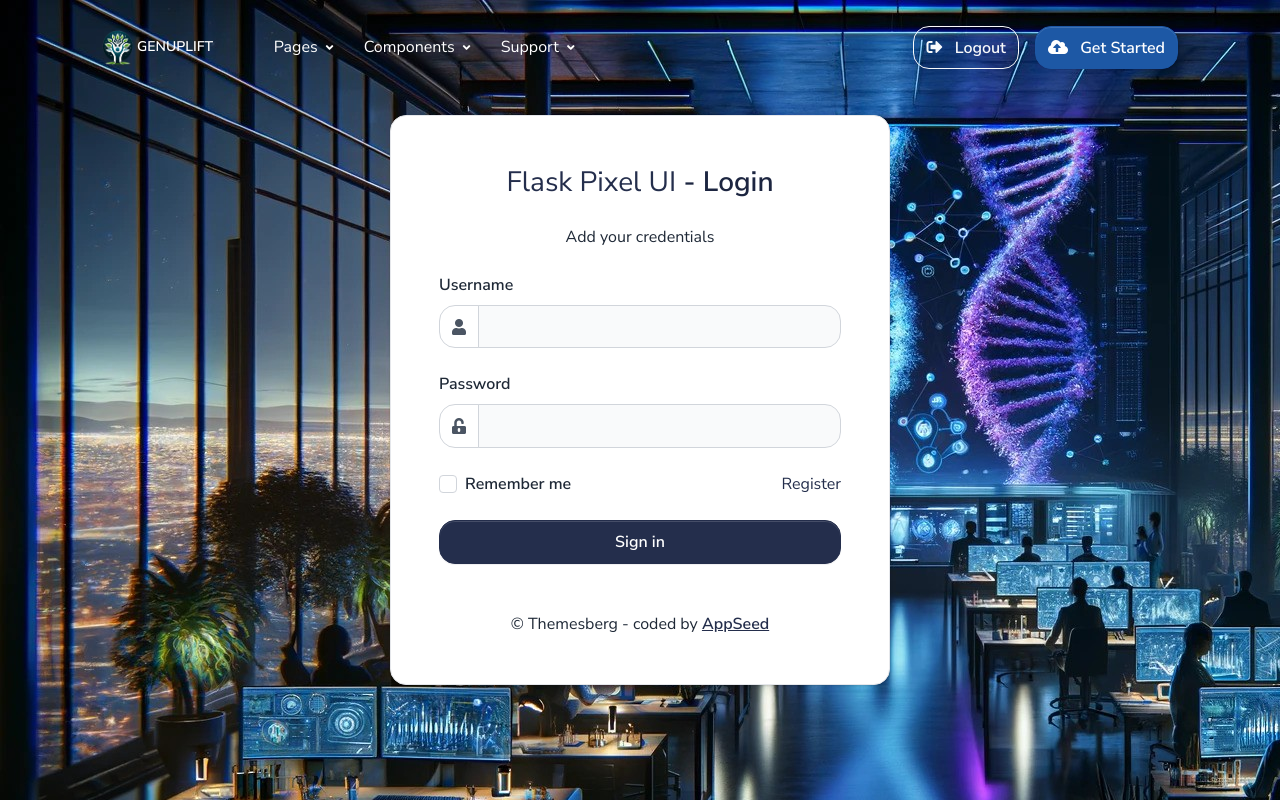
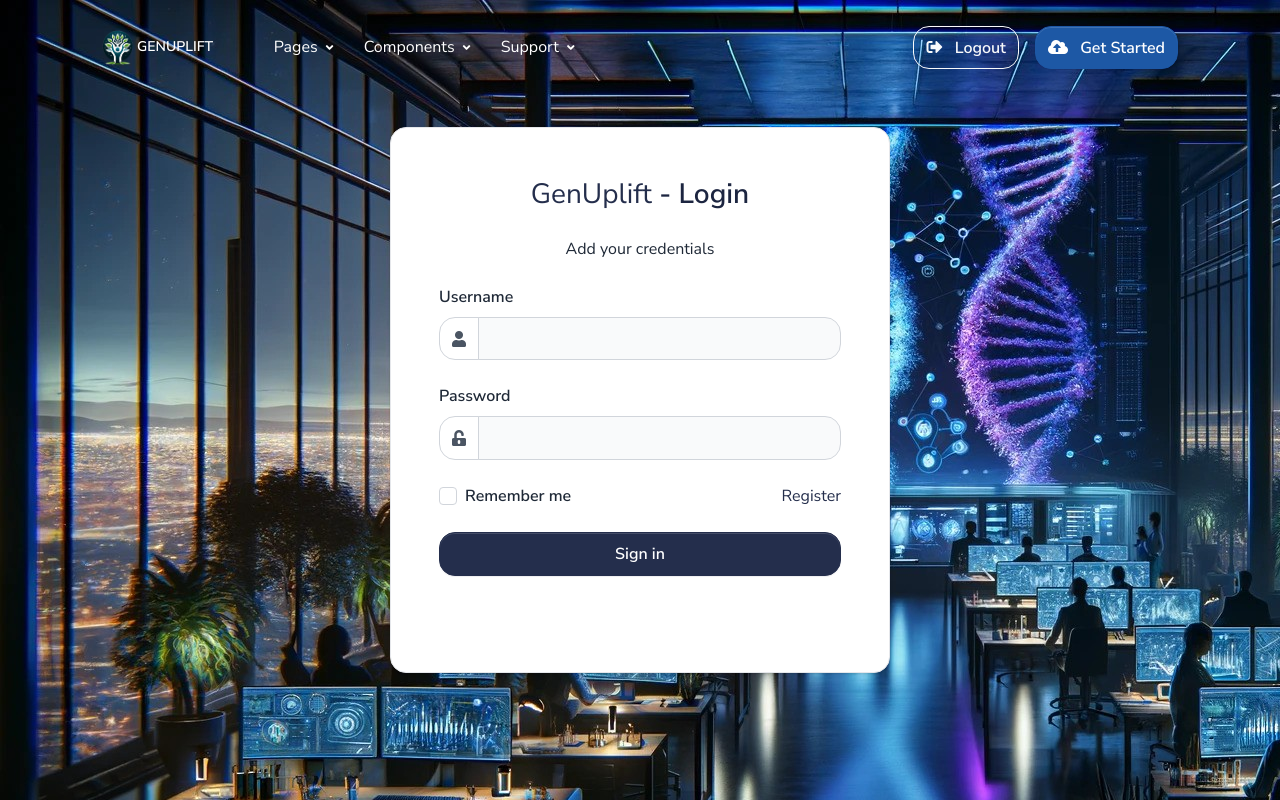
Before and after one commit to OmnisCyber/genuplift_flask, a Flask app: page /login in a window 1280 px wide. Run offline with Flask 2, Linux system fonts and the light colour scheme; some libraries are stand-ins or nearby versions.

Commit message:
visual housekeeping

```diff
--- a/apps/templates/accounts/login.html
+++ b/apps/templates/accounts/login.html
@@ -19,7 +19,7 @@
                         <div class="signin-inner my-4 my-lg-0 bg-white shadow-soft border rounded border-gray-300 p-4 p-lg-5 w-100 fmxw-500">
                             <div class="text-center text-md-center mb-4 mt-md-0">
                                 <h1 class="mb-0 h3">
-                                    <a href="https://appseed.us/product/pixel-bootstrap/flask/" target="_blank">Flask Pixel UI</a> - Login
+                                    <a href="https://appseed.us/product/pixel-bootstrap/flask/" target="_blank">GenUplift</a> - Login
                                 </h1>
                                 <br />
                                 <span class="font-weight-normal">
@@ -73,11 +73,6 @@
                             <br />
 
                             <div class="d-flex justify-content-center align-items-center mt-4">
-                                <span class="fw-normal">
-                                    &copy; Themesberg - coded by
-                                    <a href="https://appseed.us" target="_blank"
-                                       class="fw-bold text-underline">AppSeed</a>
-                                </span>
                             </div>
                         </div>
                     </div>
```
